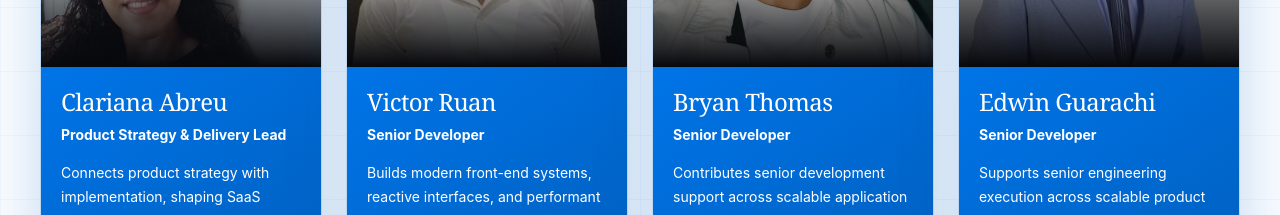
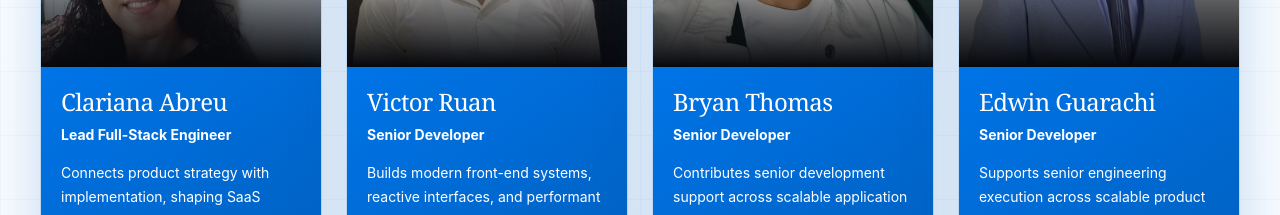
Before and after one commit to galindo-consulting-group/galindo-consulting-redesign, a React (Vite) app: page / in a window 1280 px wide. Shown: the part 3200-3415 px from the top of the page. Built offline with nearby package versions, Linux system fonts and the light colour scheme.

Commit message:
fix(about): update job title for delivery team member

```diff
--- a/src/locales/en.ts
+++ b/src/locales/en.ts
@@ -41,7 +41,7 @@ export const en = {
     ],
     teamIntro: "Product and engineering delivery team",
     members: [
-      { name: "Clariana Abreu", role: "Product Strategy & Delivery Lead", description: "Connects product strategy with implementation, shaping SaaS architecture, secure data models, and AI-enabled product workflows." },
+      { name: "Clariana Abreu", role: "Lead Full-Stack Engineer", description: "Connects product strategy with implementation, shaping SaaS architecture, secure data models, and AI-enabled product workflows." },
       { name: "Victor Ruan", role: "Senior Developer", description: "Builds modern front-end systems, reactive interfaces, and performant cross-platform application experiences." },
       { name: "Bryan Thomas", role: "Senior Developer", description: "Contributes senior development support across scalable application delivery, front-end implementation, and integration workflows." },
       { name: "Edwin Guarachi", role: "Senior Developer", description: "Supports senior engineering execution across scalable product builds, integrations, and production-ready application delivery." },
--- a/src/locales/es.ts
+++ b/src/locales/es.ts
@@ -19,7 +19,7 @@ export const es: typeof en = {
     ],
     teamIntro: "Equipo de producto e ingeniería",
     members: [
-      { name: "Clariana Abreu", role: "Product Strategy & Delivery Lead", description: "Conecta estrategia de producto con implementación, dando forma a arquitectura SaaS, modelos de datos seguros y flujos con IA." },
+      { name: "Clariana Abreu", role: "Lead Full-Stack Engineer", description: "Conecta estrategia de producto con implementación, dando forma a arquitectura SaaS, modelos de datos seguros y flujos con IA." },
       { name: "Victor Ruan", role: "Desarrollador Senior", description: "Construye sistemas front-end modernos, interfaces reactivas y experiencias de alto rendimiento." },
       { name: "Bryan Thomas", role: "Desarrollador Senior", description: "Contribuye con desarrollo senior en aplicaciones escalables, implementación front-end y flujos de integración." },
       { name: "Edwin Guarachi", role: "Desarrollador Senior", description: "Apoya ejecución senior de ingeniería en productos escalables, integraciones y aplicaciones listas para producción." },
--- a/src/locales/pt.ts
+++ b/src/locales/pt.ts
@@ -35,7 +35,7 @@ export const pt: typeof en = {
     ],
     teamIntro: "Time de produto e engenharia",
     members: [
-      { name: "Clariana Abreu", role: "Product Strategy & Delivery Lead", description: "Conecta estratégia de produto com implementação, estruturando arquitetura SaaS, modelos de dados seguros e fluxos com IA." },
+      { name: "Clariana Abreu", role: "Lead Full-Stack Engineer", description: "Conecta estratégia de produto com implementação, estruturando arquitetura SaaS, modelos de dados seguros e fluxos com IA." },
       { name: "Victor Ruan", role: "Desenvolvedor Sênior", description: "Constrói sistemas front-end modernos, interfaces reativas e experiências performáticas para múltiplas plataformas." },
       { name: "Bryan Thomas", role: "Desenvolvedor Sênior", description: "Contribui com desenvolvimento sênior em aplicações escaláveis, implementação front-end e fluxos de integração." },
       { name: "Edwin Guarachi", role: "Desenvolvedor Sênior", description: "Apoia execução sênior de engenharia em produtos escaláveis, integrações e aplicações prontas para produção." },
```
